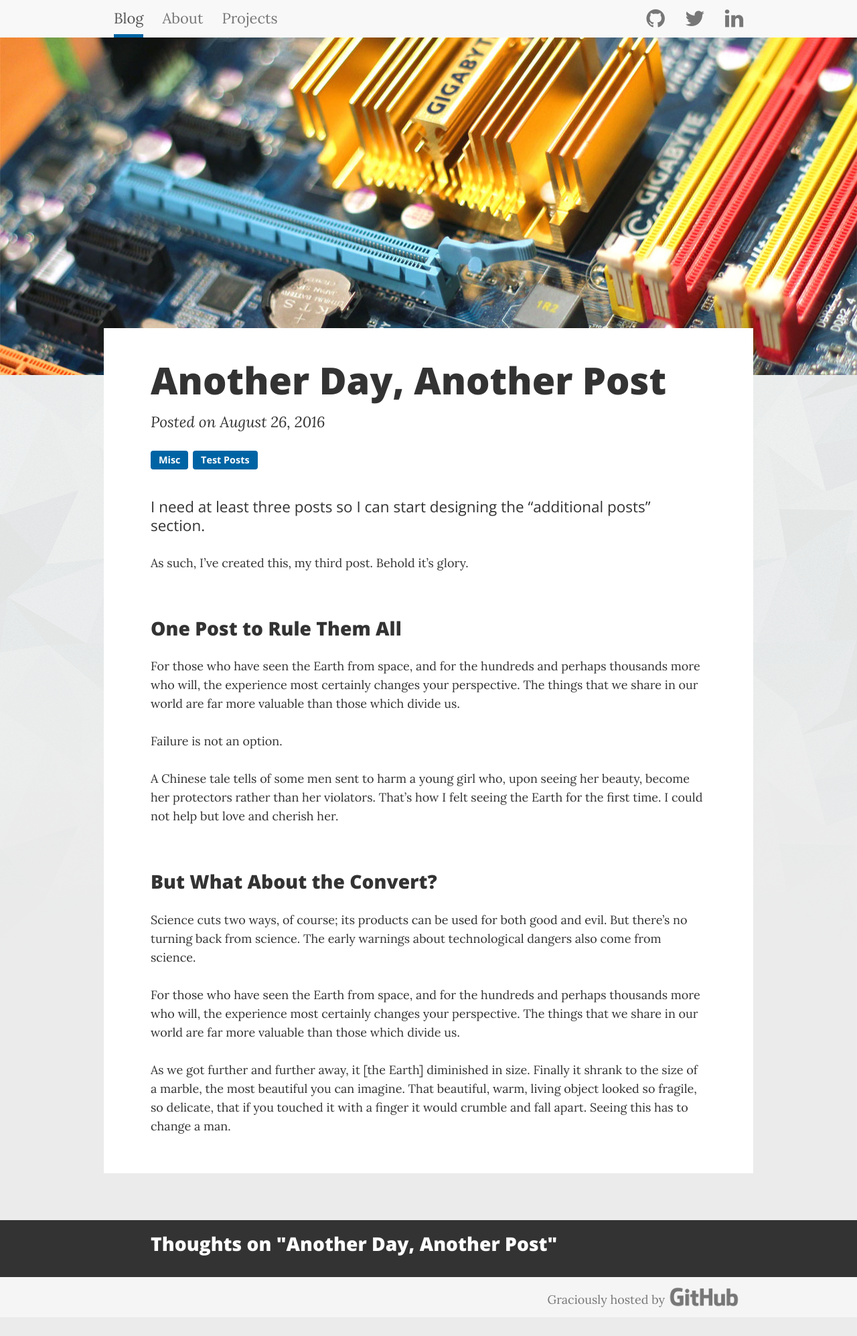
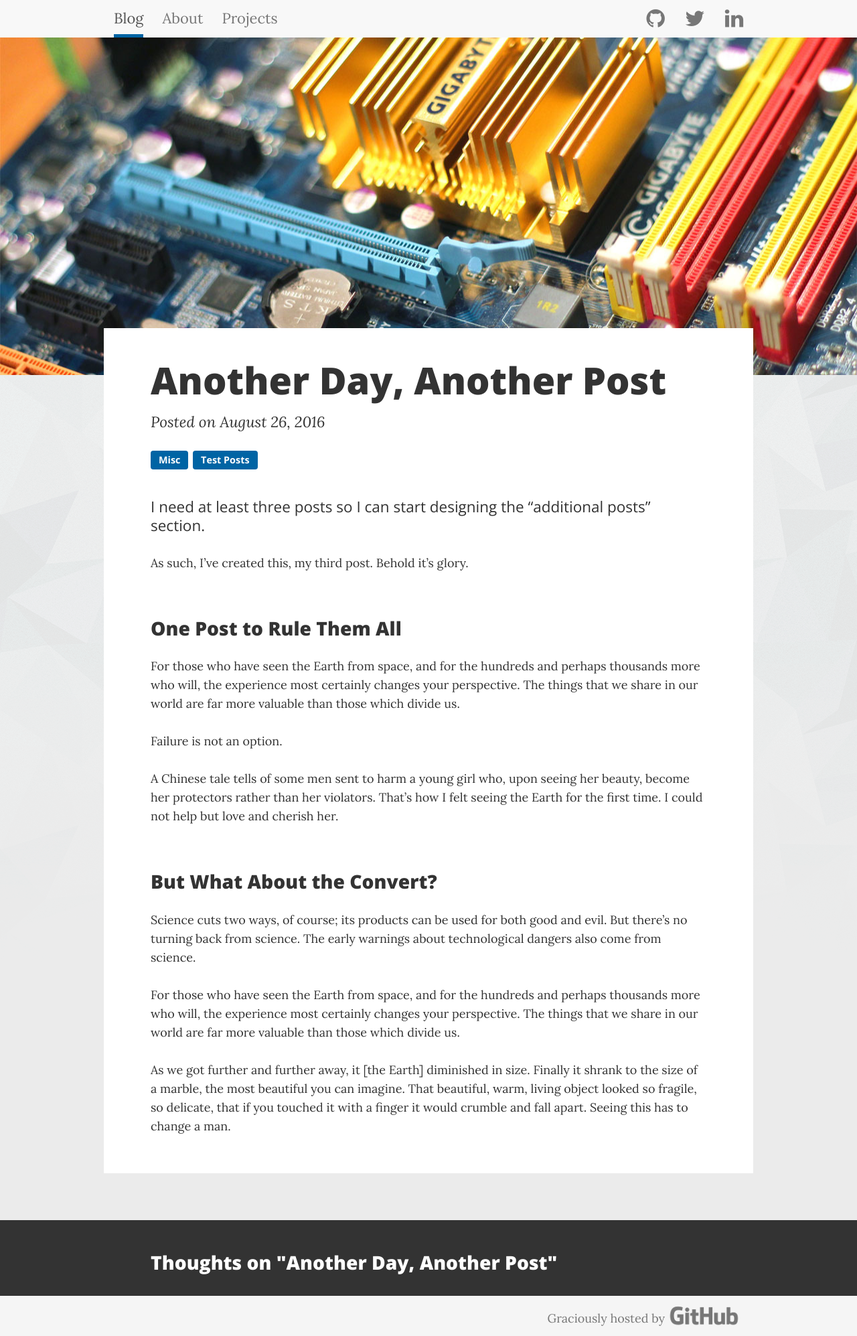
Before and after one commit to aarondgordon/aarondgordon.github.io, a Jekyll site: the page built from _posts/2016-8-26-another-day-another-post.md, in a window 1280 px wide. Shown: the whole page at 67% size. Built offline with Jekyll 4.4.1, drawn with Linux system fonts in a browser that asks for light colours; nearby versions of some CDN libraries; comment, search, counter and statistics services are not loaded; before the commit the page ends 1967 px from its top, so only the background shows below that.

Commit message:
Update layout.css

```diff
--- a/assets/css/layout.css
+++ b/assets/css/layout.css
@@ -369,6 +369,12 @@ a.btn-cover:hover, a.btn-cover:active {
   margin-bottom: 1em; /* 2 x baseline | 28px/28.26px */
 }
 
+@media (min-width: 768px) {
+  .container-comments .h2, .container-comments h2 {
+    margin-top: 1.49em; /* 3 x baseline | 42px/28.26px */
+  }
+}
+
 .container-post .h3, .container-post h3 {
   margin-top: 1.24em; /* 2 x baseline | 28px/22.5px */
   margin-bottom: 1.24em; /* 2 x baseline | 28px/22.5px */
@@ -444,12 +450,6 @@ ul a {
   }
 }
 
-@media (min-width: 768px) {
-  .container-comments-title {
-    margin-top: 1.49em; /* 3 x baseline | 42px/28.26px */
-  }
-}
-
 .footer {
   position: absolute;
   bottom: 0;
```
